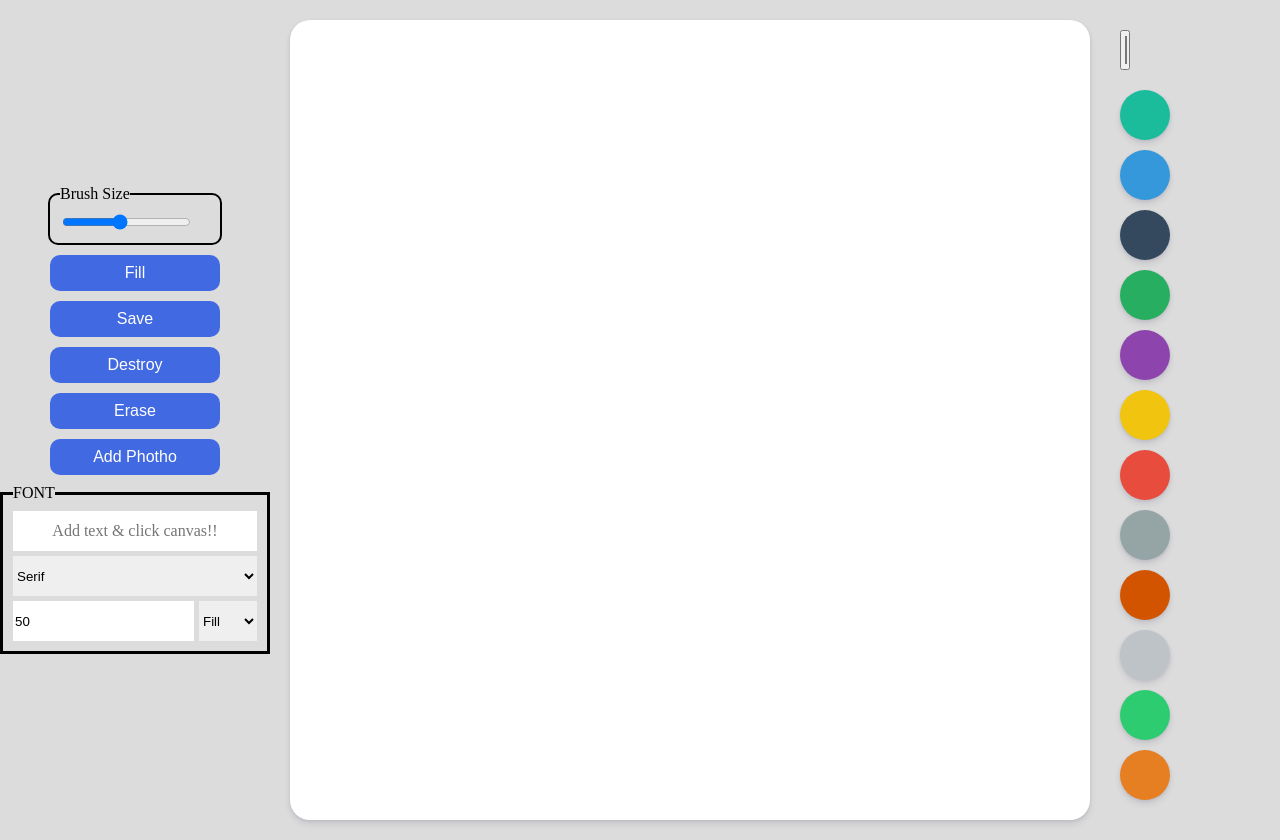
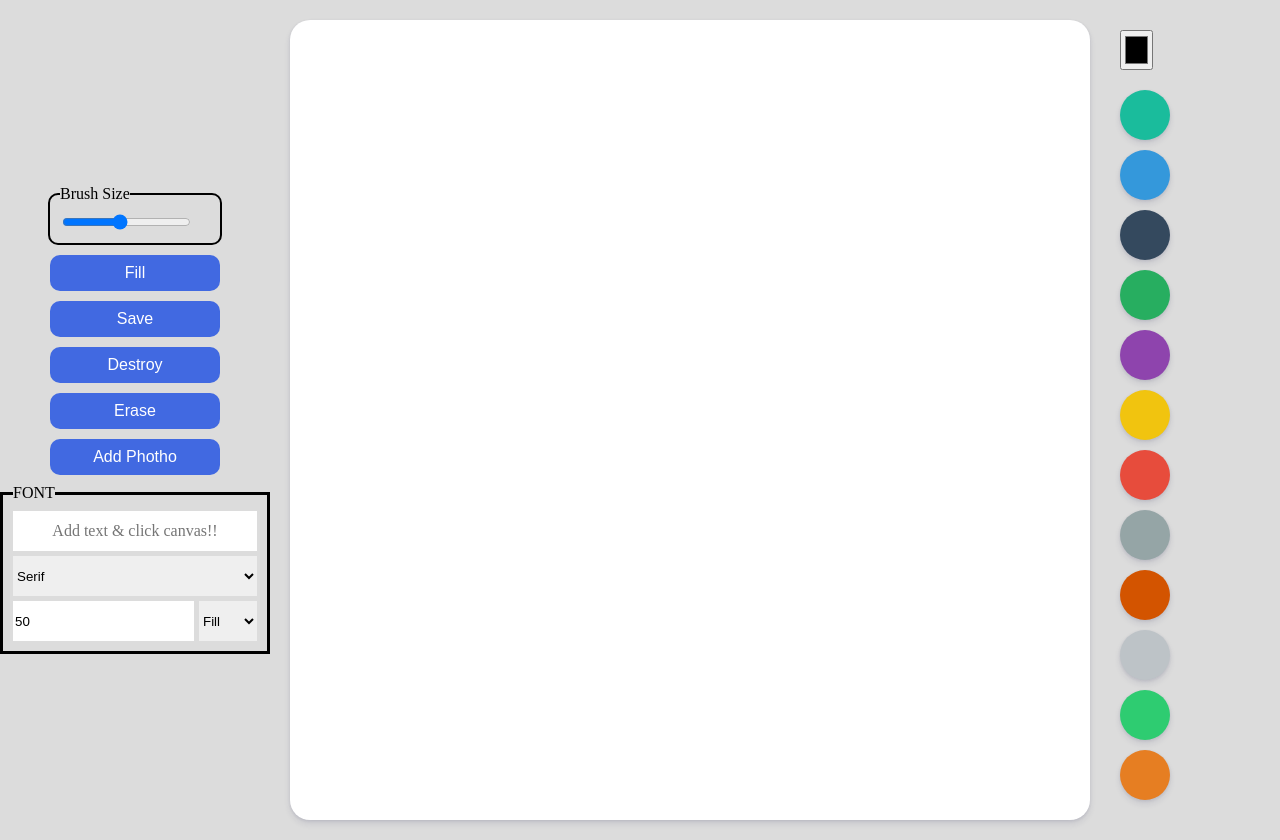
Before and after one commit to kd02109/VanilaJSDrawingBorad, a website: page index.html in a window 1280 px wide. Drawn offline with Linux system fonts and the light colour scheme.

Commit message:
width change

```diff
--- a/style.css
+++ b/style.css
@@ -39,7 +39,7 @@ button{
 }
 #color{
     margin-bottom: 20px;
-    width: 15%;
+    width: 50%;
     height: 5vh;
 }
 .controls__btn{
```
Also changed, not shown: index.html (+0 -1 lines).
